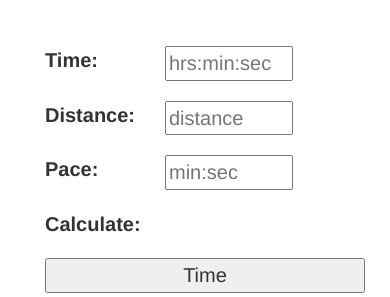
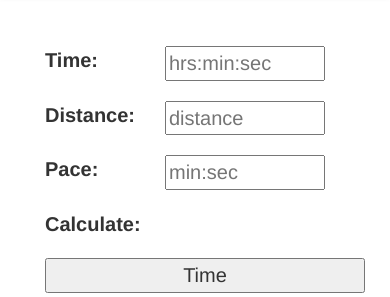
Before and after one commit to kevmarsden/simple-pace-calc, a PHP site: page / in a window 390 px wide. Shown: the part 54-351 px from the top of the page. Run offline with PHP 8.4, Linux system fonts and the light colour scheme.

Commit message:
Update style.css

```diff
--- a/assets/css/style.css
+++ b/assets/css/style.css
@@ -155,7 +155,7 @@ code {
 
 @media screen and ( max-width: 600px ) {
 	input {
-		width: 40%;
+		width: 50%;
 	}
 	input[type=button] {
 		width: 100%;
```
